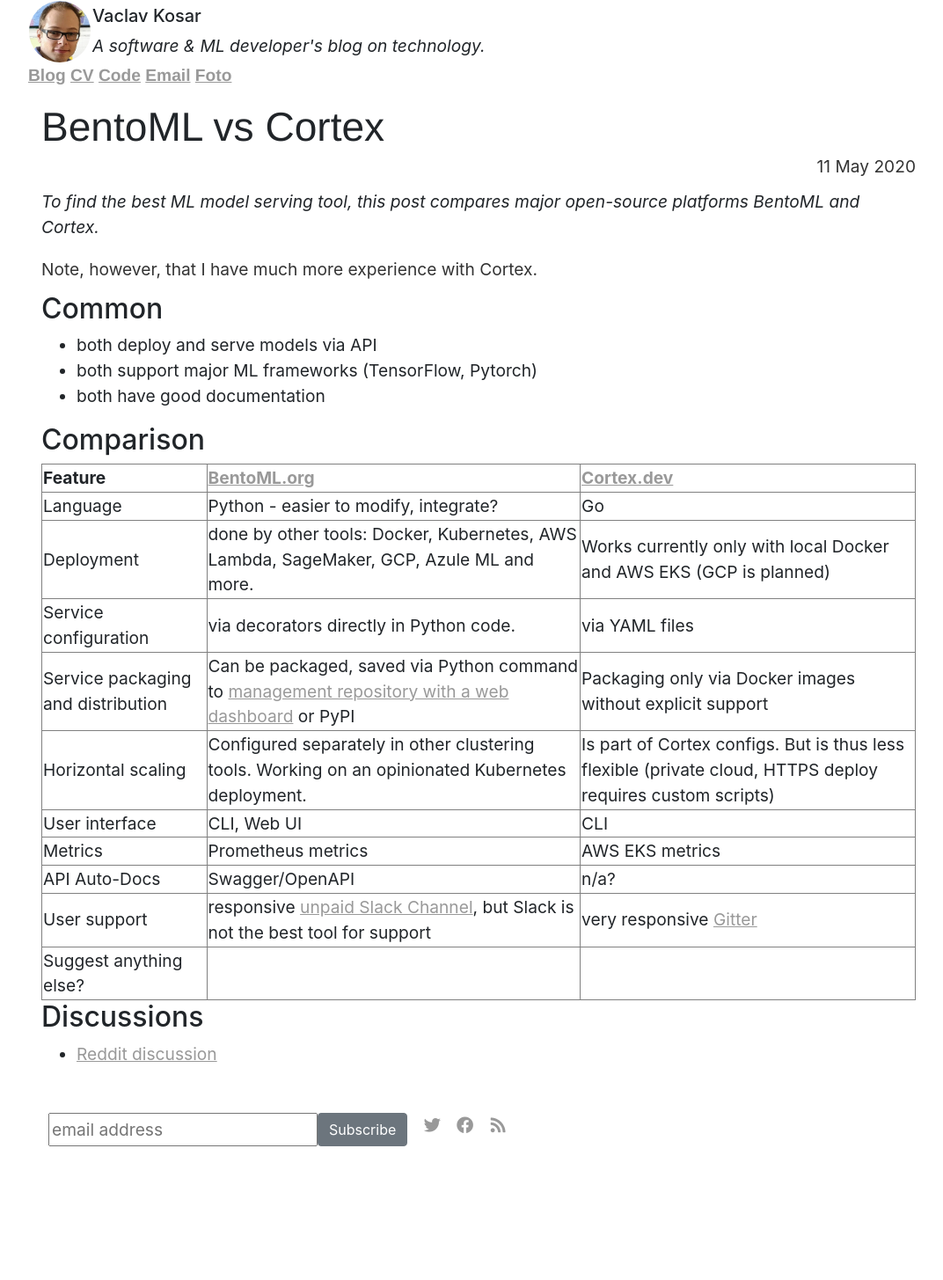
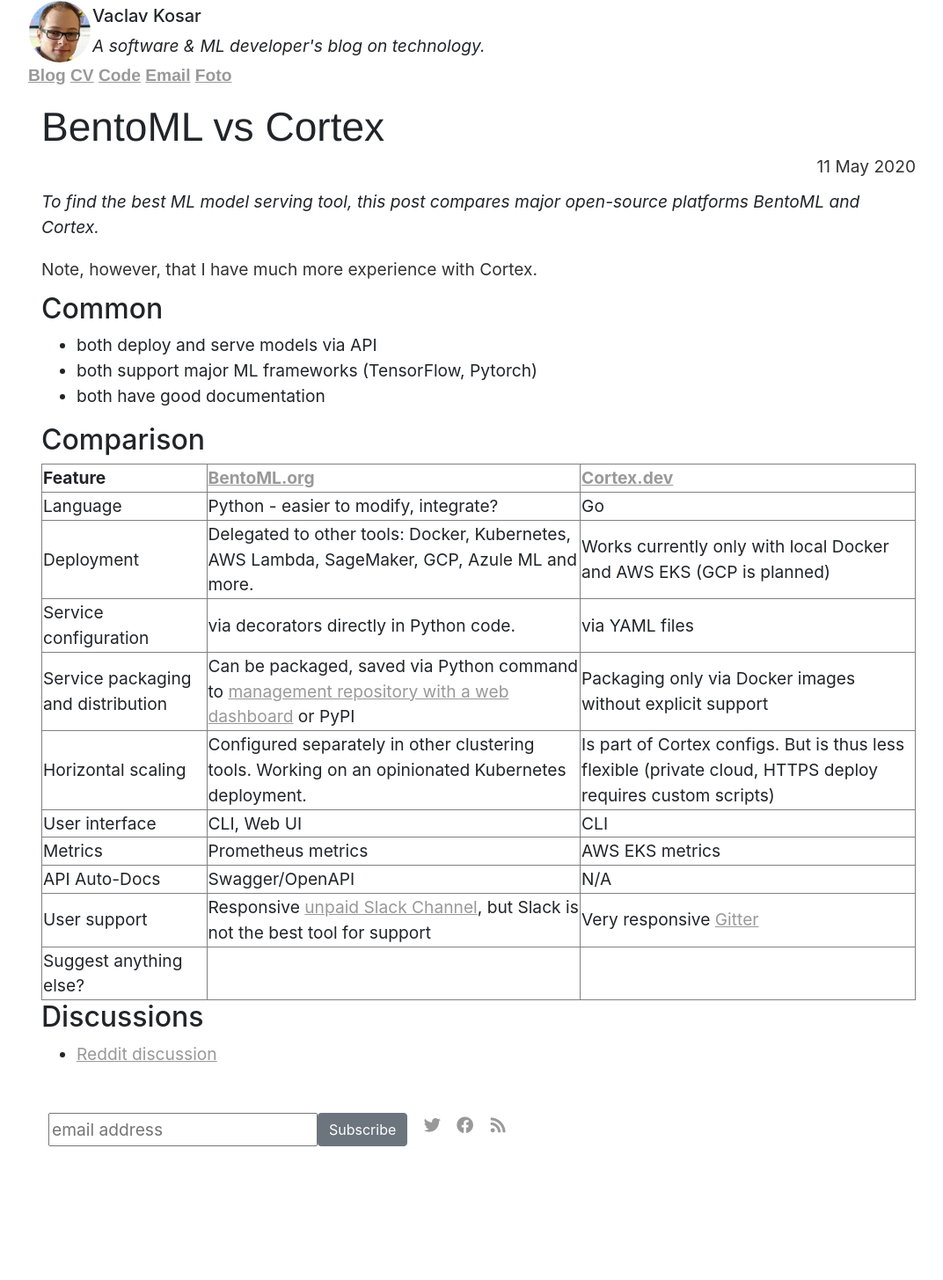
Before and after one commit to vackosar/vackosar.github.io, a Jekyll site: the page built from _posts/2020-05-11-BentoML-vs-Cortex.md, in a window 1280 px wide. Shown: the whole page at 88% size, without its empty margins (96-1168 px from the left). Built offline with Jekyll 4.4.1, drawn with Linux system fonts in a browser that asks for light colours; nearby versions of some CDN libraries; library files that are not in the unit come from our copies; comment, search, counter and statistics services are not loaded.

Commit message:
cortex bento

```diff
--- a/_posts/2020-05-11-BentoML-vs-Cortex.md
+++ b/_posts/2020-05-11-BentoML-vs-Cortex.md
@@ -36,7 +36,7 @@
     </tr>
     <tr>
         <td>Deployment</td>
-        <td>done by other tools: Docker, Kubernetes, AWS Lambda, SageMaker, GCP, Azule ML and more.</td>
+        <td>Delegated to other tools: Docker, Kubernetes, AWS Lambda, SageMaker, GCP, Azule ML and more.</td>
         <td>Works currently only with local Docker and AWS EKS (GCP is planned)</td>
     </tr>
     <tr>
@@ -67,12 +67,12 @@
     <tr>
         <td>API Auto-Docs</td>
         <td>Swagger/OpenAPI</td>
-        <td>n/a?</td>
+        <td>N/A</td>
     </tr>
     <tr>
         <td>User support</td>
-        <td>responsive <a href="https://join.slack.com/t/bentoml/shared_invite/enQtNjcyMTY3MjE4NTgzLTU3ZDc1MWM5MzQxMWQxMzJiNTc1MTJmMzYzMTYwMjQ0OGEwNDFmZDkzYWQxNzgxYWNhNjAxZjk4MzI4OGY1Yjg">unpaid Slack Channel</a>, but Slack is not the best tool for support</td>
-        <td>very responsive <a href="https://gitter.im/cortexlabs/cortex">Gitter</a></td>
+        <td>Responsive <a href="https://join.slack.com/t/bentoml/shared_invite/enQtNjcyMTY3MjE4NTgzLTU3ZDc1MWM5MzQxMWQxMzJiNTc1MTJmMzYzMTYwMjQ0OGEwNDFmZDkzYWQxNzgxYWNhNjAxZjk4MzI4OGY1Yjg">unpaid Slack Channel</a>, but Slack is not the best tool for support</td>
+        <td>Very responsive <a href="https://gitter.im/cortexlabs/cortex">Gitter</a></td>
     </tr>
     <tr>
         <td>Suggest anything else?</td>
```
